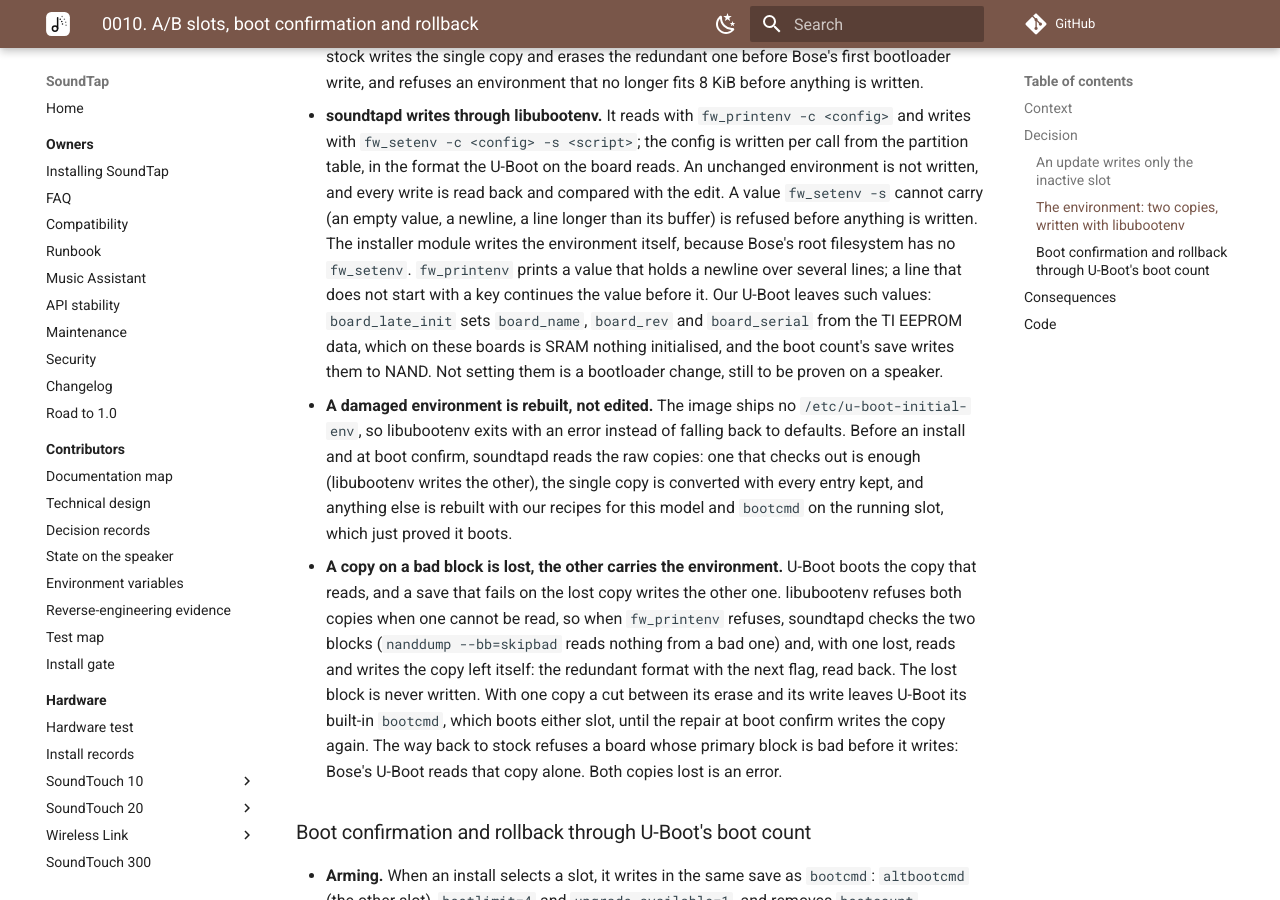
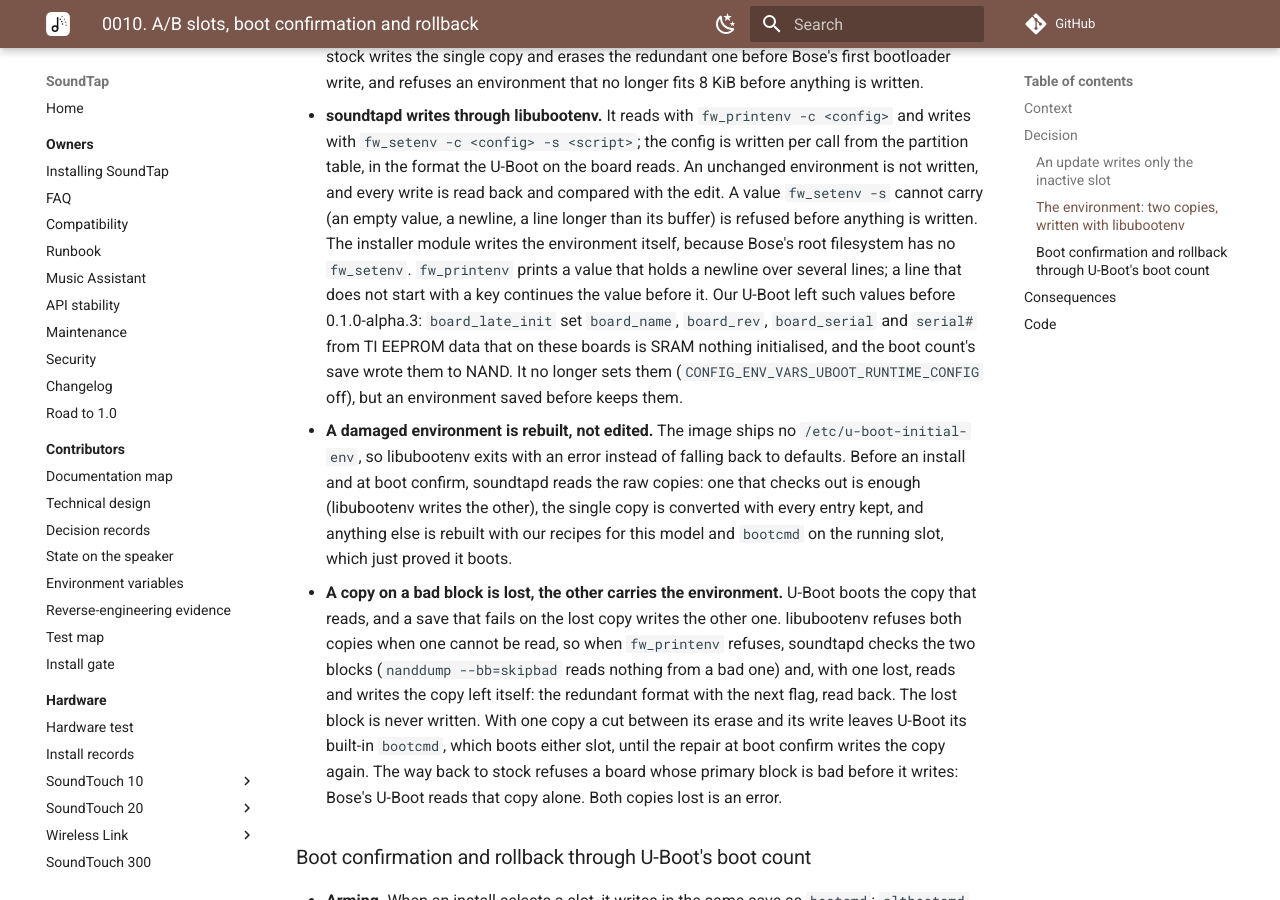
Before and after one commit to stein155/soundtap, an MkDocs documentation site: the page built from docs/decisions/0010-ab-slots-boot-confirm-rollback.md, in a window 1280 px wide and 900 px high, scrolled down 2062 px. Built offline with MkDocs 1.6.1 and Material for MkDocs 9.7.7, drawn with Linux system fonts in a browser that asks for light colours; comment, search, counter and statistics services are not loaded.

Commit message:
docs: U-Boot no longer sets the board variables, booted on the Wireless Link

```diff
--- a/docs/decisions/0010-ab-slots-boot-confirm-rollback.md
+++ b/docs/decisions/0010-ab-slots-boot-confirm-rollback.md
@@ -80,11 +80,11 @@ environment.
   value, a newline, a line longer than its buffer) is refused before anything is written. The
   installer module writes the environment itself, because Bose's root filesystem has no
   `fw_setenv`. `fw_printenv` prints a value that holds a newline over several lines; a
-  line that does not start with a key continues the value before it. Our U-Boot leaves such
-  values: `board_late_init` sets `board_name`, `board_rev` and `board_serial` from the TI
-  EEPROM data, which on these boards is SRAM nothing initialised, and the boot count's save
-  writes them to NAND. Not setting them is a bootloader change, still to be proven on a
-  speaker.
+  line that does not start with a key continues the value before it. Our U-Boot left such
+  values before 0.1.0-alpha.3: `board_late_init` set `board_name`, `board_rev`,
+  `board_serial` and `serial#` from TI EEPROM data that on these boards is SRAM nothing
+  initialised, and the boot count's save wrote them to NAND. It no longer sets them
+  (`CONFIG_ENV_VARS_UBOOT_RUNTIME_CONFIG` off), but an environment saved before keeps them.
 - **A damaged environment is rebuilt, not edited.** The image ships no `/etc/u-boot-initial-env`,
   so libubootenv exits with an error instead of falling back to defaults. Before an install and at
   boot confirm, soundtapd reads the raw copies: one that checks out is enough (libubootenv writes
```
Also changed, not shown: docs/owners/roadmap.md (+4 -4 lines).
